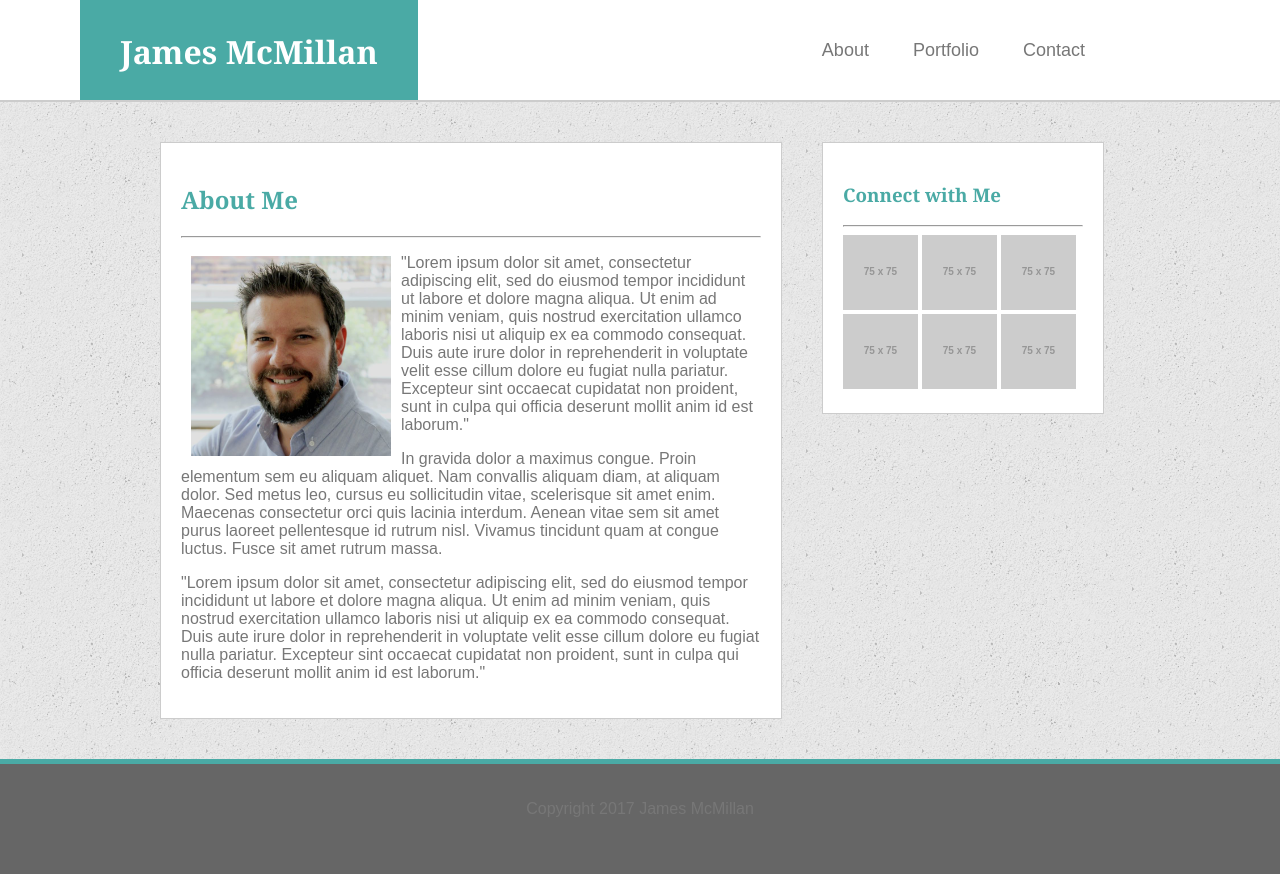
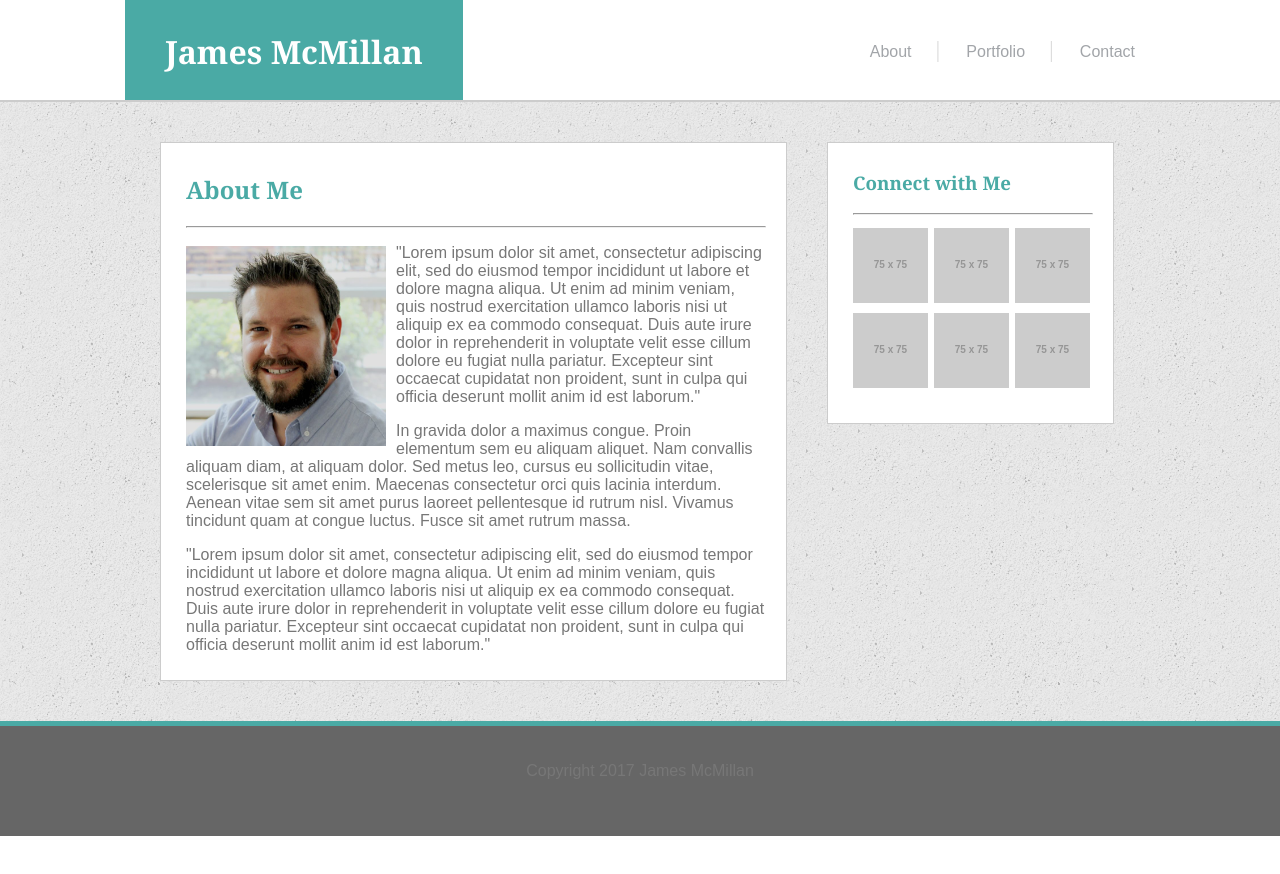
Before and after one commit to jMac029/Basic-Portfolio, a plain HTML site: page index.html in a window 1280 px wide. After the commit the page ends 836 px from the top, so only its background shows below. Drawn offline with Linux system fonts and the light colour scheme; placeholder pictures from the web are drawn by us.

Commit message:
fine tuning the size and spacing to requried specs

```diff
--- a/assets/css/style.css
+++ b/assets/css/style.css
@@ -13,6 +13,8 @@ body {
 	height: 100px;
 	margin-top: 0;
 	width: auto;
+	padding-left: 125px;
+	padding-right: 125px;
 	background-color: #ffffff;
 	overflow: show;
 	border-bottom: 2px;
@@ -26,7 +28,6 @@ body {
 	float: left;
 	height: 99.5px;
 	margin-top: 0;
-	margin-left: 80px;
 	padding-left: 40px;
 	padding-right: 40px;
 }
@@ -38,17 +39,26 @@ body {
 
 nav {
 	float: right;
-	margin-top: 40px;
-	margin-right: 175px;
+	margin-top: 20px;
+}
 
+nav ul li {
+	list-style-type: none;
+    display: inline;
+}
+
+nav li:not(:first-child):before {
+    content: " | ";
+    font-size: 24px;
+    color: #dddddd;
 }
 
 .nav-link {
 	padding: 20px;
 	text-decoration: none;
 	font-family: 'Arial', 'Helvetica Neue', Helvetica, sans-serif;
-	font-size: 18px;
-	color: #777777;
+	font-size: 16px;
+	color: #A2A5A9;
 }
 
 .footer {
@@ -80,7 +90,9 @@ h1, h2, h3, h4, h5 {
 	color: #4aaaa5;
 }
 
-#bio {
+
+
+#main-content {
 	float: left;
 	background-color: #ffffff;
 	width: 580px;
@@ -88,17 +100,21 @@ h1, h2, h3, h4, h5 {
 	margin-right: 40px;
 	margin-bottom: 40px;
 	margin-left: 0;
-	padding: 20px;
+	padding: 10px 20px 10px 25px;
 	border: .5px;
 	border-style: solid;
 	border-color: #cccccc;
+}
+
+#bio hr {
+	color: #cccccc;
 }
 
 #bio-img {
 	height: 200px;
 	width: 200px;
 	float: left;
-	padding: 10px;
+	padding: 10px 10px 10px 0;
 }
 
 aside {
@@ -106,8 +122,17 @@ aside {
 	width: 240px;
 	background-color: #ffffff;
 	margin-top: 40px;
-	padding: 20px;
+	padding: 8px 20px 30px 25px;
 	border: .5px;
 	border-style: solid;
 	border-color: #cccccc;
 }
+
+aside hr {
+	color: #cccccc
+	border-width: 1px;
+}
+
+aside img {
+	padding: 5px 2px 1px 0;
+}
--- a/index.html
+++ b/index.html
@@ -18,9 +18,11 @@
 				</header>
 
 				<nav>
-					<a class="nav-link" href="#">About</a>
-					<a class="nav-link" href="#">Portfolio</a>
-					<a class="nav-link" href="#">Contact</a>
+					<ul>
+						<li><a class="nav-link" href="#">About</a></li>
+						<li><a class="nav-link" href="#">Portfolio</a></li>
+						<li><a class="nav-link" href="#">Contact</a></li>
+					</ul>
 				</nav>
 
 		</div>
@@ -29,7 +31,7 @@
 
 			<div class="main-body">
 
-				<section id="bio">
+				<section id="main-content">
 						<h1>About Me</h1>
 					<hr>
 					<img id="bio-img" src="assets/images/james.png" alt="James McMillan">
```
